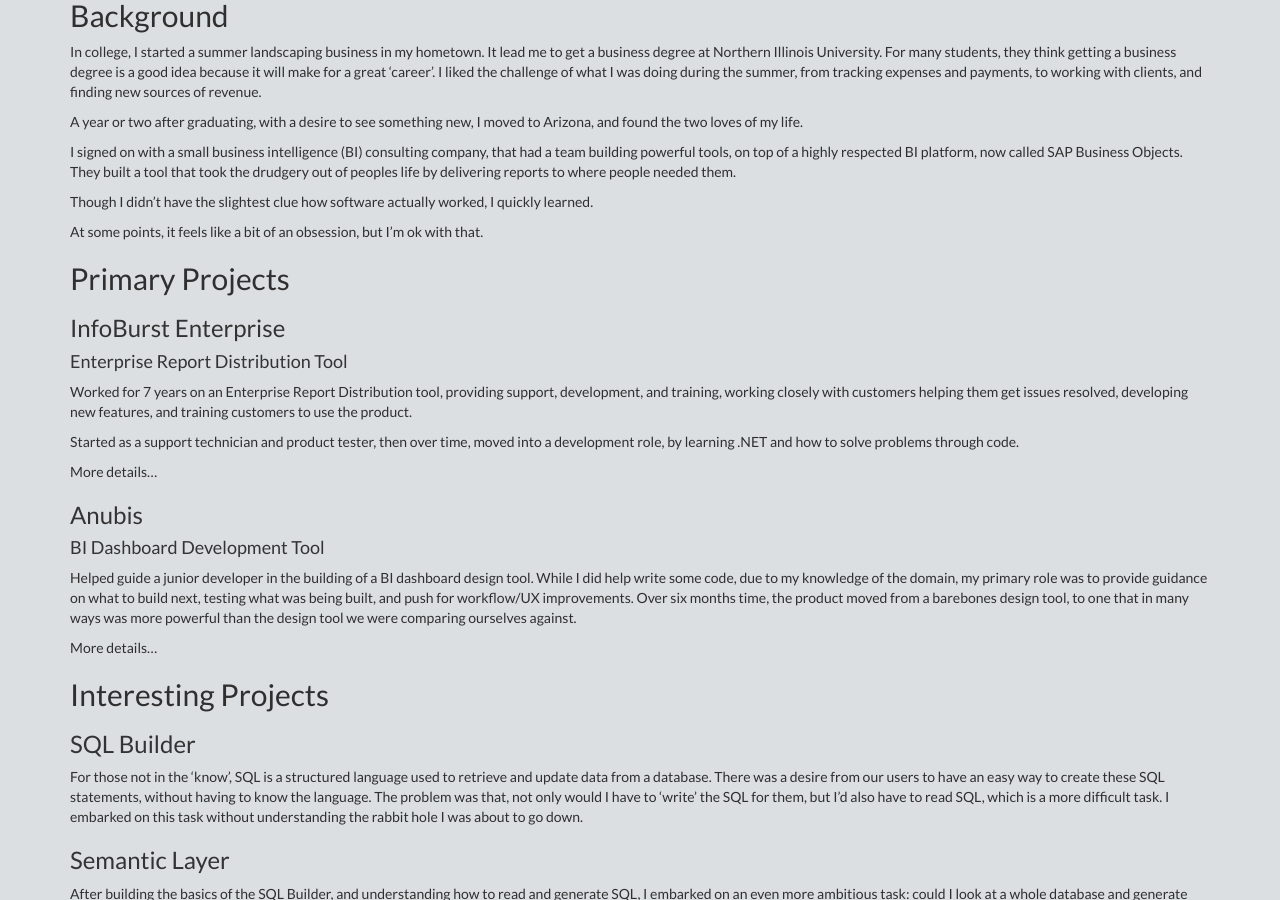
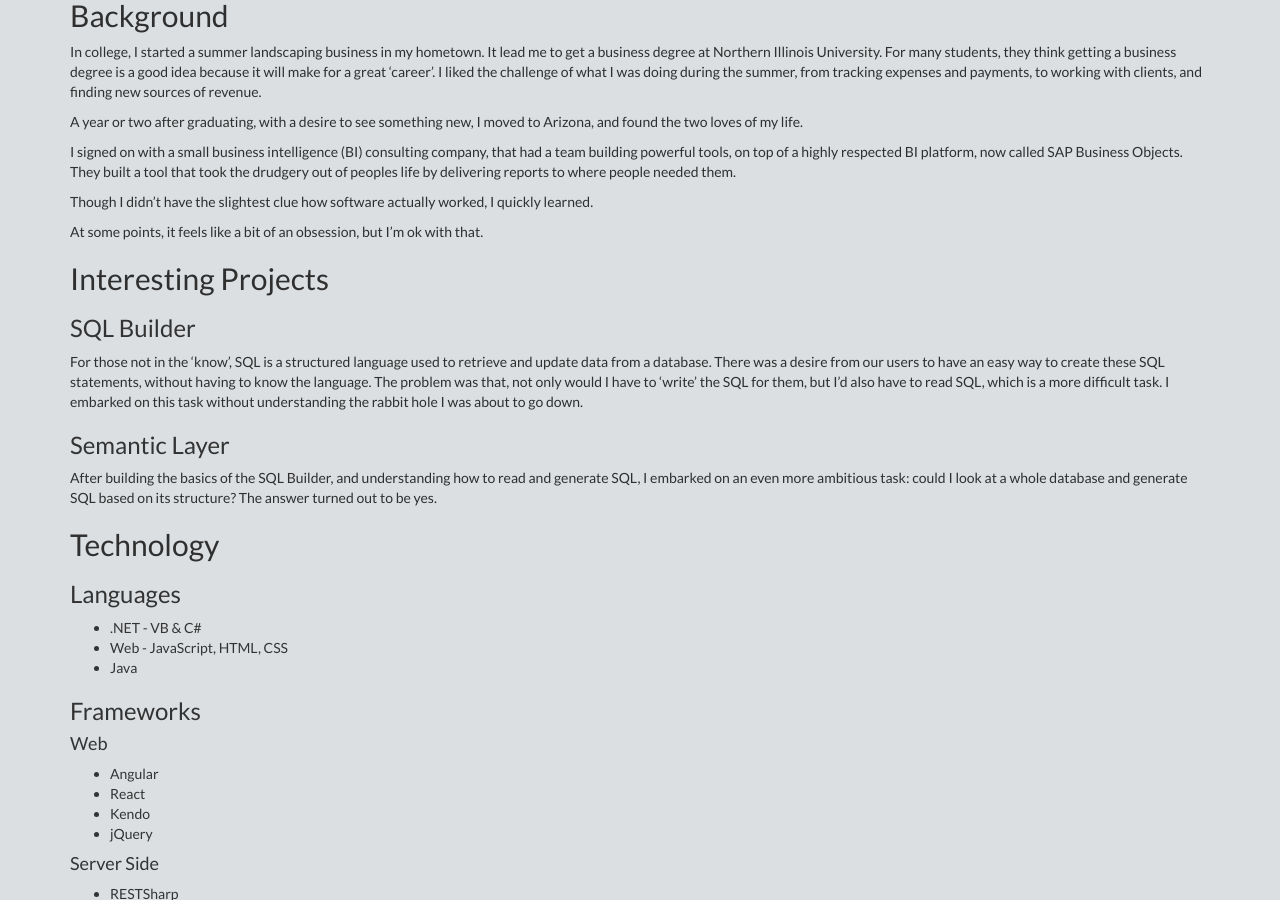
Before and after one commit to gregberns/gregberns.github.io, a Jekyll site: the page built from code/index.md, in a window 1280 px wide and 900 px high, scrolled down 1003 px. Built offline with Jekyll 4.4.1, drawn with Linux system fonts in a browser that asks for light colours; nearby versions of some CDN libraries.

Commit message:
Update index.md

```diff
--- a/code/index.md
+++ b/code/index.md
@@ -47,42 +47,6 @@
 
 At some points, it feels like a bit of an obsession, but I'm ok with that.
 
-
-
-
-
-##Primary Projects
-
-###InfoBurst Enterprise
-
-####Enterprise Report Distribution Tool
-
-Worked for 7 years on an Enterprise Report Distribution tool, providing support, development, and training,
-working closely with customers helping them get issues resolved, developing new features, and training customers
-to use the product.
-
-Started as a support technician and product tester, then over time, moved into a development role,
-by learning .NET and how to solve problems through code.
-
-More details...
-
-
-###Anubis
-
-####BI Dashboard Development Tool
-
-<!-- Add a hover over that shows definitions/explanations of what is being discussed
-      Example: "BI Dashboard Design Tool - Allows a business user or analyst to create a business
-      dashboard by dragging components onto a canvas, adding logic between components, and wiring
-      up data from the server.
--->
-
-Helped guide a junior developer in the building of a BI dashboard design tool. While I did help write some code,
-due to my knowledge of the domain, my primary role was to provide guidance on what to build next, testing what
-was being built, and push for workflow/UX improvements. Over six months time, the product moved from a barebones
-design tool, to one that in many ways was more powerful than the design tool we were comparing ourselves against.
-
-More details...
 
 ##Interesting Projects
 
```
